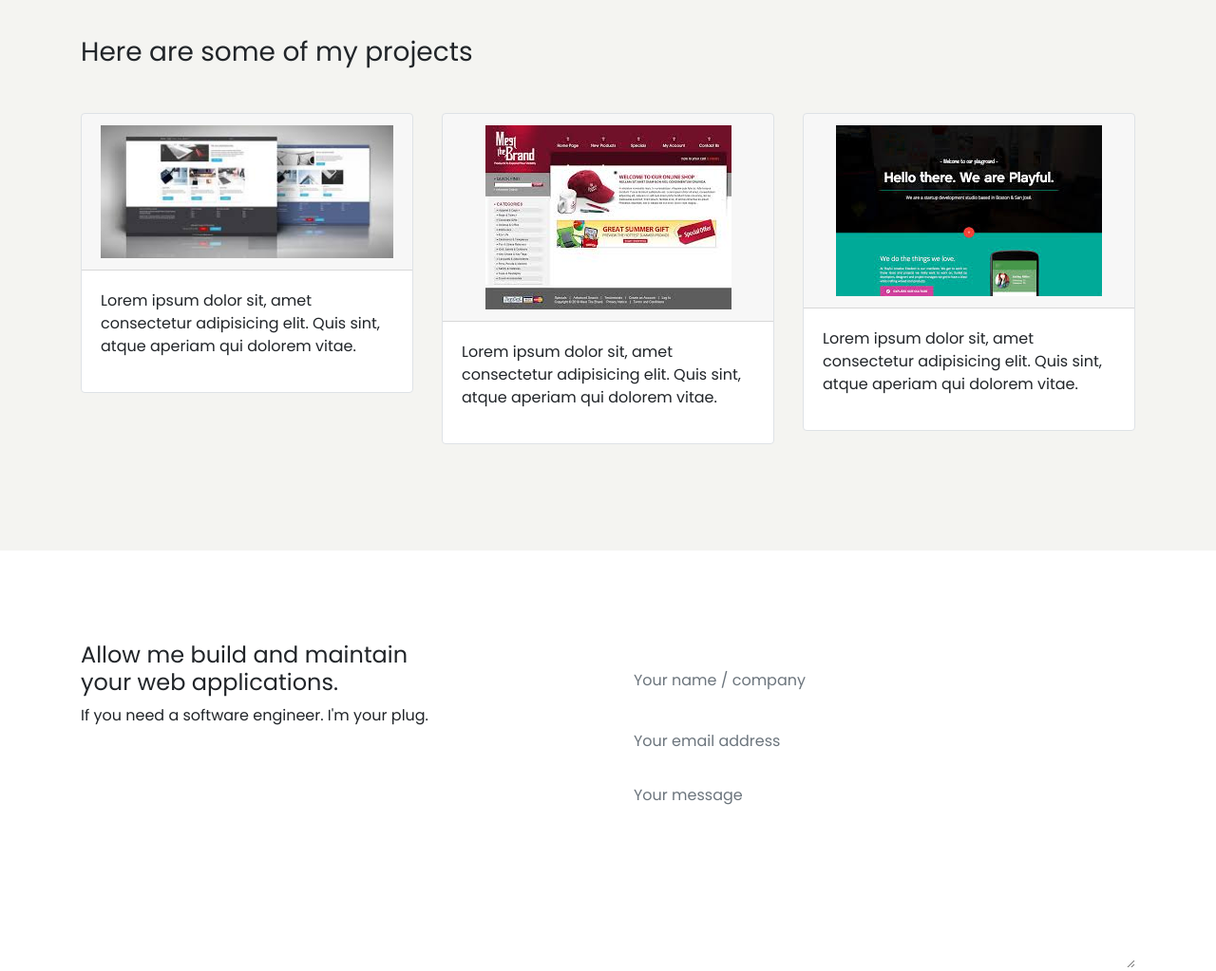
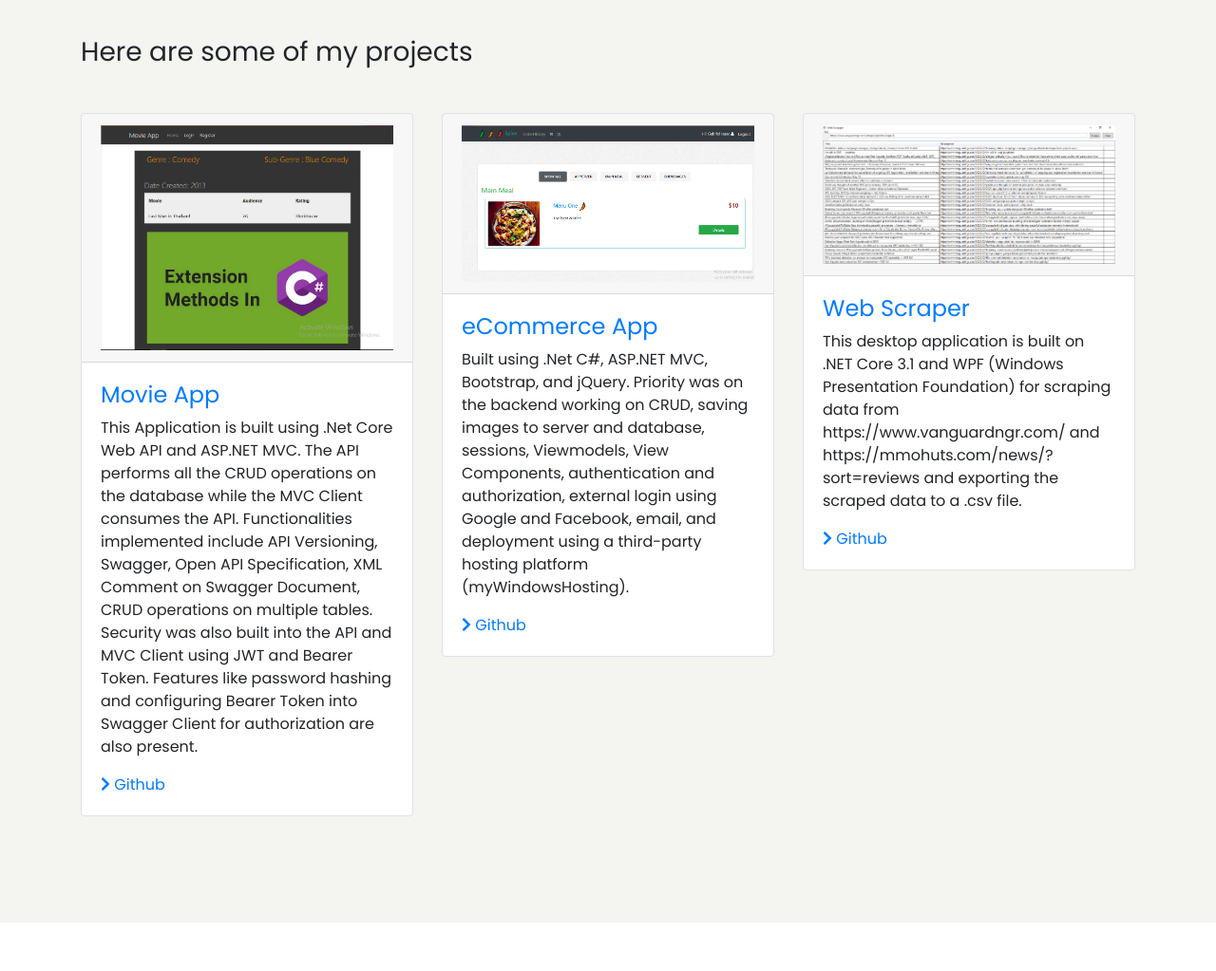
Before and after one commit to Iamkemical/Portfolio, a plain HTML site: page index.html in a window 1280 px wide. Shown: the part 1360-2383 px from the top of the page at 95% size. Drawn offline with nearby package versions, Linux system fonts and the light colour scheme.

Commit message:
Added project thumnails and fixed footer bug

```diff
--- a/css/style.css
+++ b/css/style.css
@@ -116,3 +116,7 @@ div .footer-icon {
     background: #add8e6;
     cursor: none;
 }
+
+a:hover {
+    text-decoration: none;
+}
--- a/index.html
+++ b/index.html
@@ -145,13 +145,23 @@
                 <div class="col-sm-12 col-md-6 col-lg-4 mb-3">
                     <div data-aos="fade-up" data-aos-delay="500" data-aos-duration="1000" class="card border">
                         <div class="card-header d-flex justify-content-center">
-                            <img src="/images/project-imageOne.jpg" alt="ProjectOne" class="img-fluid align-content-center">
+                            <img src="/images/WebProject1.PNG" alt="ProjectOne" class="img-fluid align-content-center">
                         </div>
                         <div class="card-body">
-                            <p>Lorem ipsum dolor sit, amet consectetur
-                                adipisicing elit. Quis sint, atque aperiam
-                                qui dolorem vitae.
+                            <h4 class="text-primary">Movie App</h4>
+                            <p>This Application is built using .Net Core Web API
+                                and ASP.NET MVC. The API performs all the CRUD
+                                operations on the database while the MVC Client
+                                consumes the API. Functionalities implemented include
+                                API Versioning, Swagger, Open API Specification,
+                                XML Comment on Swagger Document, CRUD operations on
+                                multiple tables. Security was also built into the API
+                                and MVC Client using JWT and Bearer Token. Features like
+                                password hashing and configuring Bearer Token into
+                                Swagger Client for authorization are also present.
                             </p>
+                            <a href="https://github.com/Iamkemical/MovieApp">
+                                <i class="fa fa-chevron-right"></i> Github</a>
                         </div>
                     </div>
                 </div>
@@ -159,13 +169,19 @@
                 <div class="col-sm-12 col-md-6 col-lg-4 mb-3">
                     <div data-aos="fade-up" data-aos-delay="1000" data-aos-duration="1000" class="card border">
                         <div class="card-header d-flex justify-content-center">
-                            <img src="/images/project-imageTwo.jpg" alt="ProjectTwo" class="img-fluid align-content-center">
+                            <img src="/images/eCommerceApp.PNG" alt="ProjectTwo" class="img-fluid align-content-center">
                         </div>
                         <div class="card-body">
-                            <p>Lorem ipsum dolor sit, amet consectetur
-                                adipisicing elit. Quis sint, atque aperiam
-                                qui dolorem vitae.
+                            <h4 class="text-primary">eCommerce App</h4>
+                            <p>Built using .Net C#, ASP.NET MVC, Bootstrap, and jQuery.
+                                Priority was on the backend working on CRUD, saving images
+                                 to server and database, sessions, Viewmodels, View Components,
+                                 authentication and authorization, external login using Google
+                                 and Facebook, email, and deployment using a third-party hosting
+                                 platform (myWindowsHosting).
                             </p>
+                            <a href="https://github.com/Iamkemical/ECommerceApp">
+                                <i class="fa fa-chevron-right"></i> Github</a>
                         </div>
                     </div>
                 </div>
@@ -173,13 +189,17 @@
                 <div class="col-sm-12 col-md-6 col-lg-4 mb-3 mx-md-auto">
                     <div data-aos="fade-up" data-aos-delay="1500" data-aos-duration="1000" class="card border">
                         <div class="card-header d-flex justify-content-center">
-                            <img src="/images/project-imageThree.jpg" alt="ProjectThree" class="img-fluid align-content-center">
+                            <img src="/images/WebScraper.PNG" alt="ProjectThree" class="img-fluid align-content-center">
                         </div>
                         <div class="card-body">
-                            <p>Lorem ipsum dolor sit, amet consectetur
-                                adipisicing elit. Quis sint, atque aperiam
-                                qui dolorem vitae.
+                            <h4 class="text-primary">Web Scraper</h4>
+                            <p> This desktop application is built on .NET Core 3.1 and WPF
+                                (Windows Presentation Foundation) for scraping data from
+                                https://www.vanguardngr.com/ and https://mmohuts.com/news/?sort=reviews
+                                and exporting the scraped data to a .csv file.
                             </p>
+                            <a href="https://github.com/Iamkemical/WebScraperApp/">
+                                <i class="fa fa-chevron-right"></i> Github</a>
                         </div>
                     </div>
                 </div>
@@ -241,7 +261,7 @@
                     <a href="dchemengrdev@gmail.com"><i class="fa fa-envelope fa-2x px-4 footer-icon mx-auto"></i></a>
                 </div>
 
-                <p data-aos="fade-up" data-aos-delay="0" data-aos-duration="1000" class="font-weight-light mx-auto pt-5">Copyright &copy; Gabriel Isaac 2021</p>
+                <p data-aos="fade-up" data-aos-delay="0" data-aos-duration="1000" class="font-weight-light mx-auto pt-5">&copy; Copyright Gabriel Isaac 2021</p>
             </div>
         </div>
      </footer>
```
Also changed, not shown: images/WebProject1.PNG (added), images/WebScraper.PNG (added), images/eCommerceApp.PNG (added).
